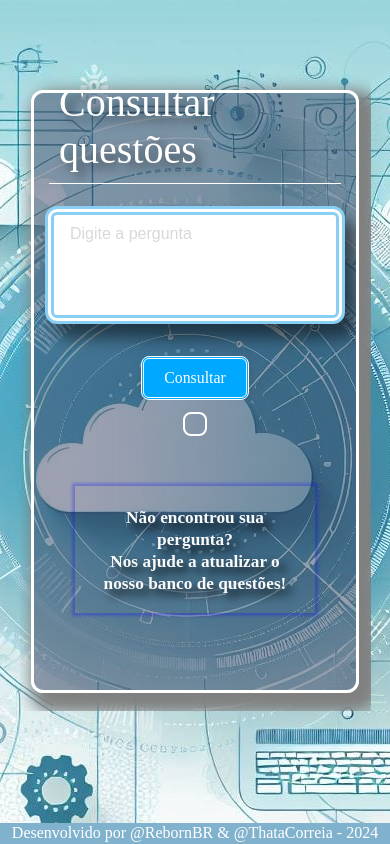
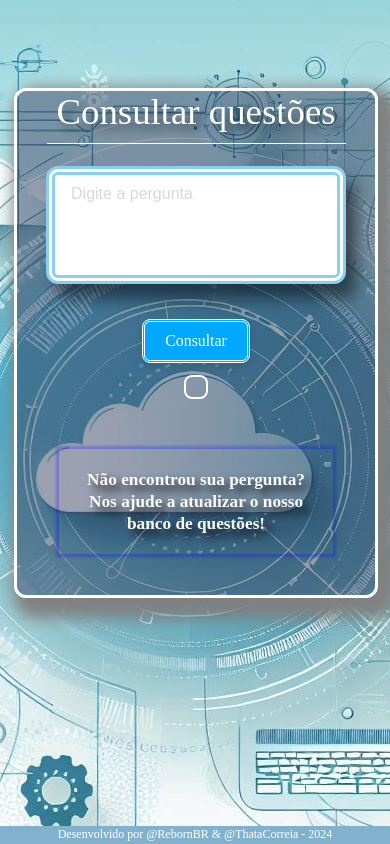
Before and after one commit to ThataCorreia/FrontProjetoBancoDeQuestoes, a plain HTML site: page index.html in a window 390 px wide. Drawn offline with Linux system fonts and the light colour scheme.

Commit message:
Add files via upload

```diff
--- a/style.css
+++ b/style.css
@@ -1,7 +1,6 @@
 *{
     margin: 0;
     padding: 0;
-    overflow: hidden;
   --cor-1: #f3e8ff;
   --cor-3: #d8b4fe;
   --cor-7: #7e22ce;
@@ -26,7 +25,6 @@
   main {
     display: flex;
     align-items: center;
-
     flex-direction: column;
     width:45%;
     height:65%;
@@ -183,20 +181,19 @@
     body{
       width:90%;
       height:90%;
-      margin:5%;
-      display:flex;
+      margin:9%;
     }
 
     main {
-      width: 90%;
+      width: 100%;
       justify-content: center;
-      height: 70vh;
-      margin-top:20%;
+      margin:25% 0 0 -6%;
+
     }
 
     h1, h2 {
-      margin-top:-20%;
-      font-size: 2.5em;
+      margin-top:-4%;
+      font-size: 2.3em;
     }
 
     h4{
@@ -205,10 +202,8 @@
 
 
     .pergunta, .resposta {
-
       width: 250px;
       height:80px;
-      margin:10%;
       margin-bottom: 10px;
       margin-top: 10px;
       padding-bottom: 10px;
@@ -226,11 +221,17 @@
     }
 
     button, .pesquisaQuestoes {
-
       aling-itens:center;
       text-align:center;
       justify-content:center;
       margin: 0 1em 0 1em;
     }
 
+    .footer-text{
+      color:white;
+      font-size:0.75em;
+      font-weight: 100;
+      padding:0.4%;
+    }
+
   }
```
